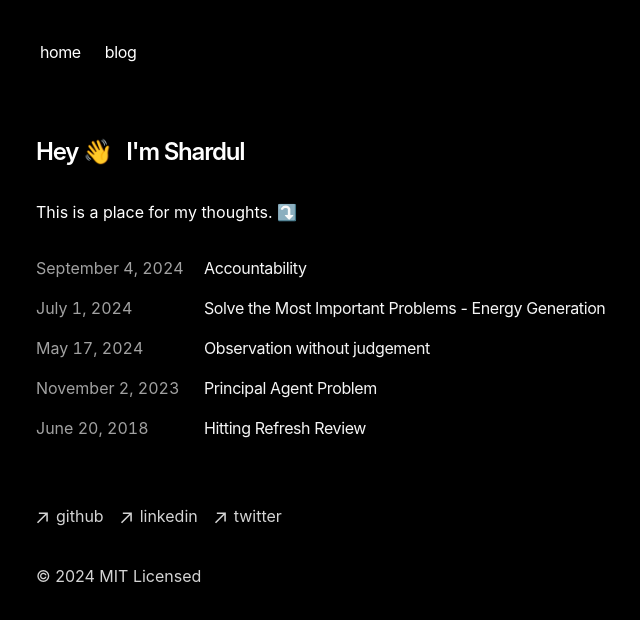
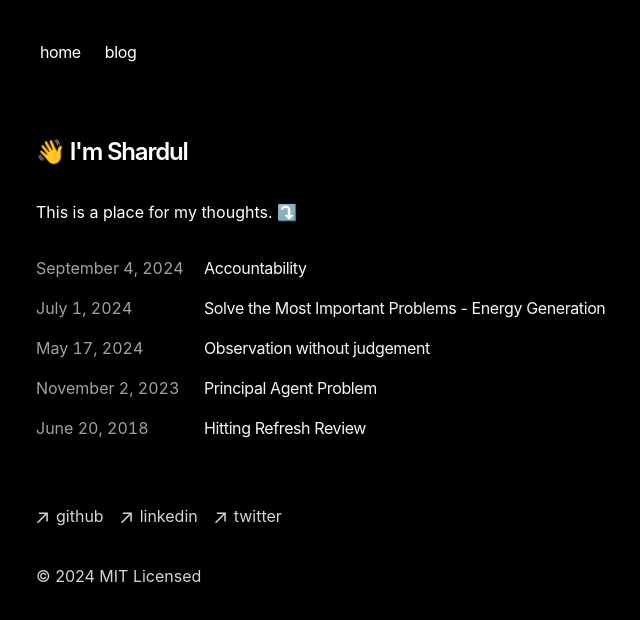
Before and after one commit to bansal19/pw-blog, a Next.js app: page / in a window 1280 px wide. Shown: the top 620 px of the page, without its empty margins (316-956 px from the left). Built offline with nearby package versions, Linux system fonts and the light colour scheme.

Commit message:
cleaned main page

```diff
--- a/app/page.tsx
+++ b/app/page.tsx
@@ -4,7 +4,7 @@ export default function Page() {
   return (
     <section>
       <h1 className="mb-8 text-2xl font-semibold tracking-tighter">
-        Hey 👋 &nbsp; I'm Shardul
+        👋 I'm Shardul
       </h1>
       <p className="mb-4">
 
```
